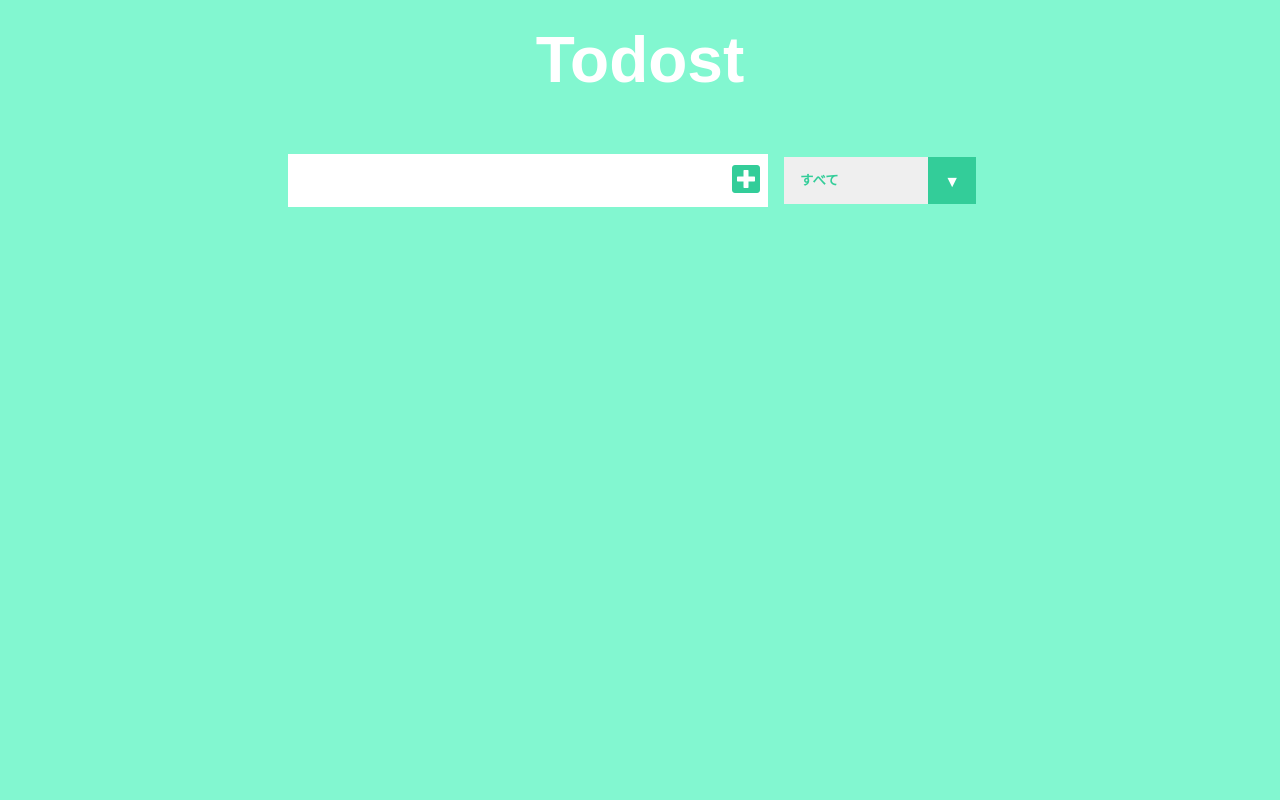
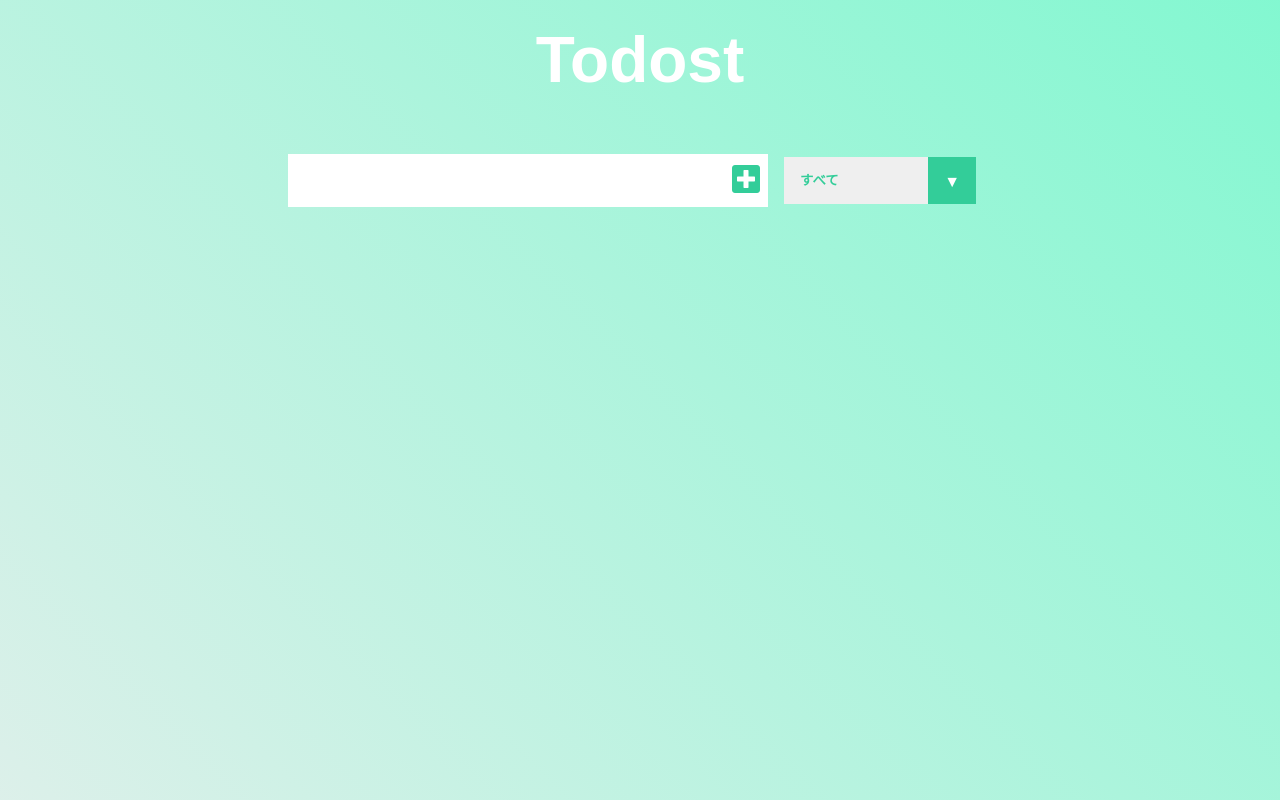
Before and after one commit to Taisei-rgb/todost-29671, a React (Create React App) app: page / in a window 1280 px wide. Built offline with nearby package versions, Linux system fonts and the light colour scheme.

Commit message:
グラデーションをかける

```diff
--- a/src/App.css
+++ b/src/App.css
@@ -4,7 +4,7 @@
   box-sizing: border-box;
 }
 body {
-  background-color: #16f1a888;
+  background: linear-gradient(-135deg, #16f1a888,#b6dfd279);
   color: white;
   font-family: "Yu Gothic Medium", "游ゴシック Medium", YuGothic, "游ゴシック体",
   "ヒラギノ角ゴ Pro W3", "メイリオ", sans-serif;
```
